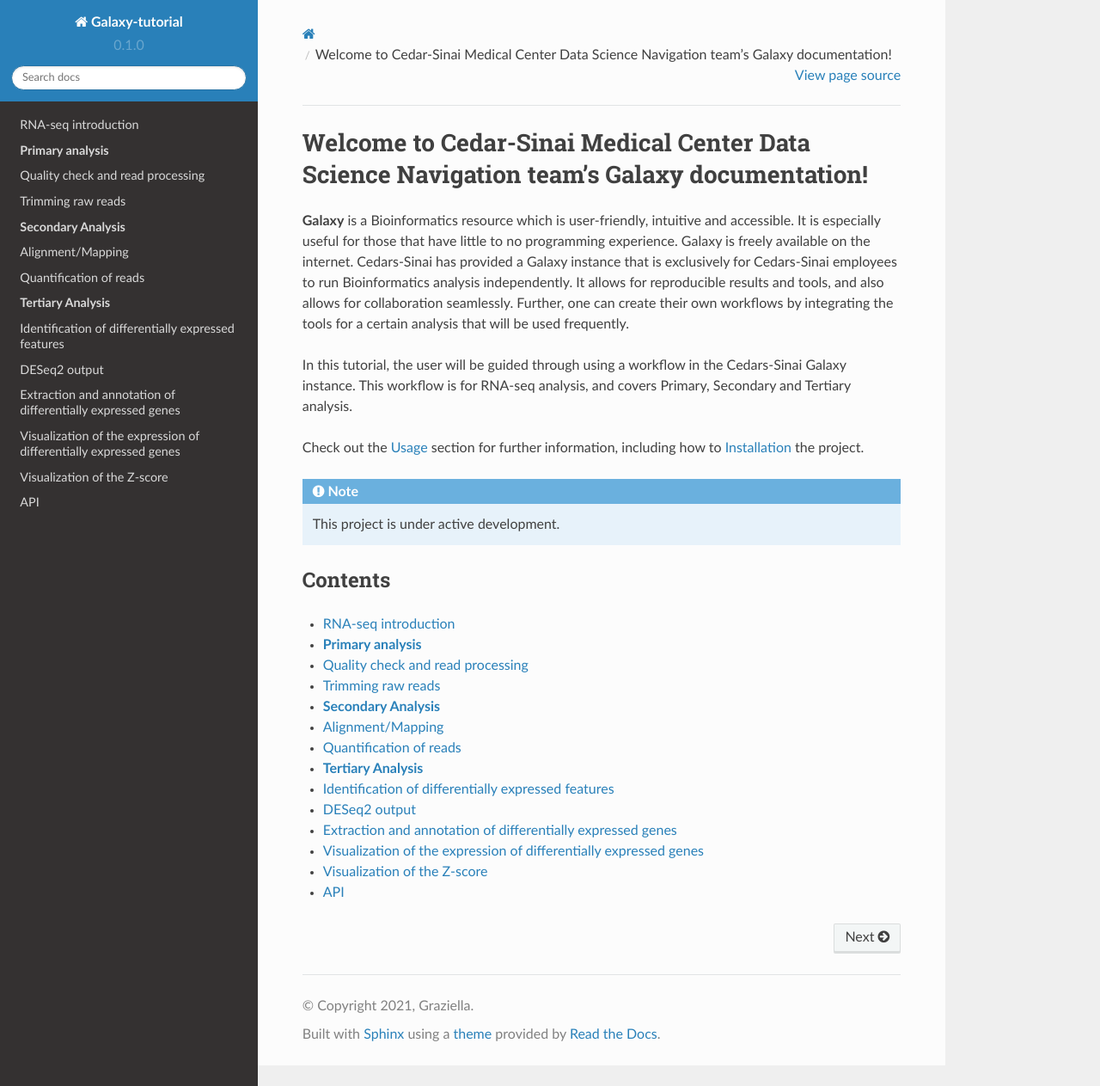
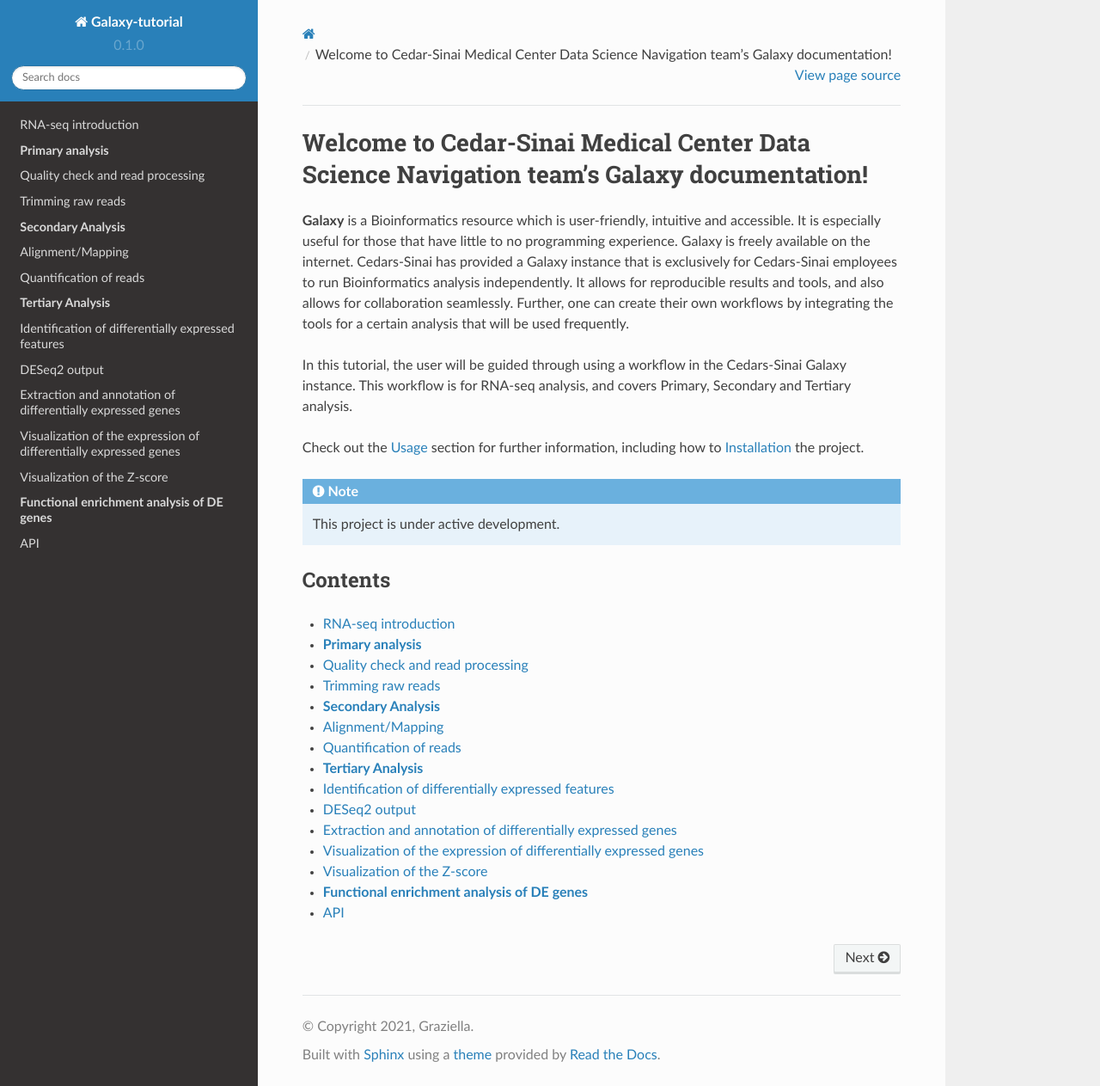
Before and after one commit to CedarsDSN/Galaxy_tutorial, a Sphinx documentation site: the page built from docs/source/index.rst, in a window 1280 px wide and 1263 px high. Shown: the whole window at 86% size. Built offline with Sphinx 7.4.7 and the Read the Docs theme 2.0.0, drawn with Linux system fonts in a browser that asks for light colours; pages that are not in the unit, such as notebooks, are missing from menus.

Commit message:
Update index.rst

```diff
--- a/docs/source/index.rst
+++ b/docs/source/index.rst
@@ -25,5 +25,6 @@
    DESeq2 output
    Annotation of DE genes
    Visualization of DE genes
+   Functional enrichment analysis of DE genes
    Conclusion
    api
```
